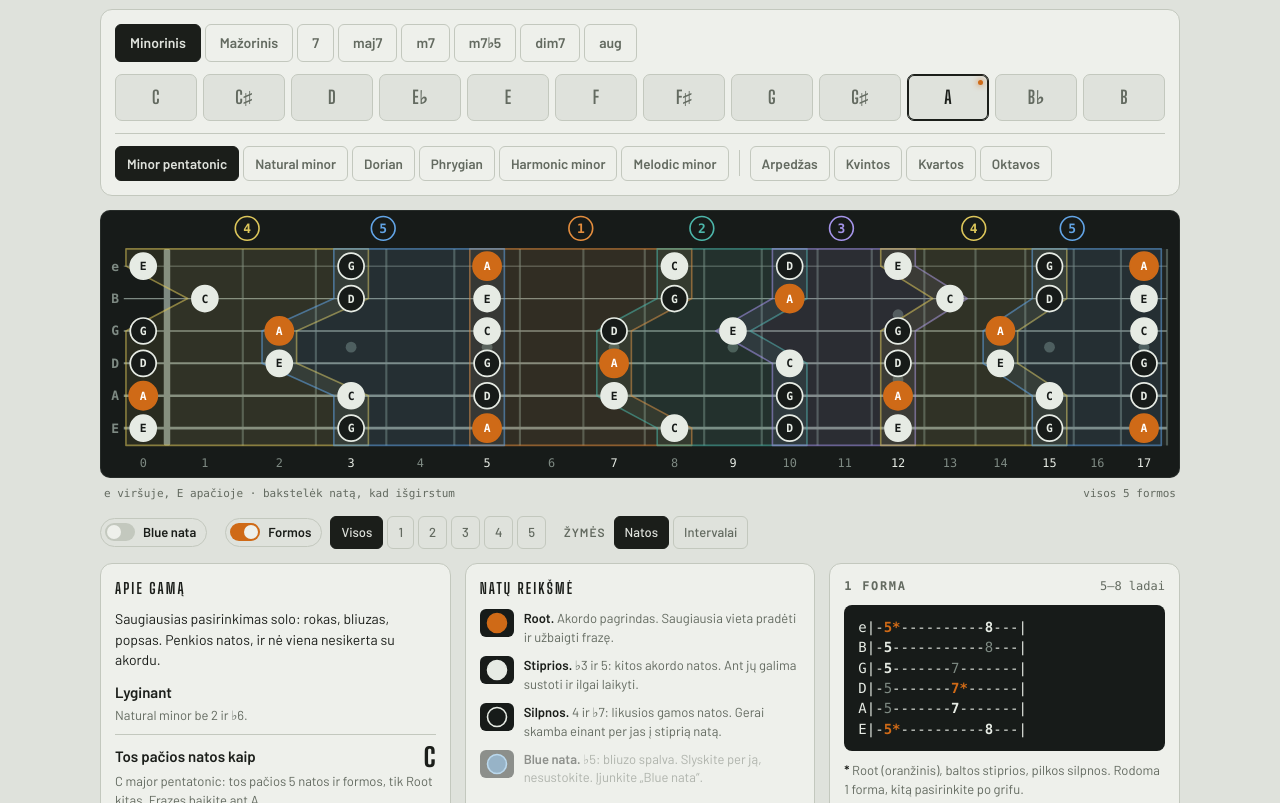
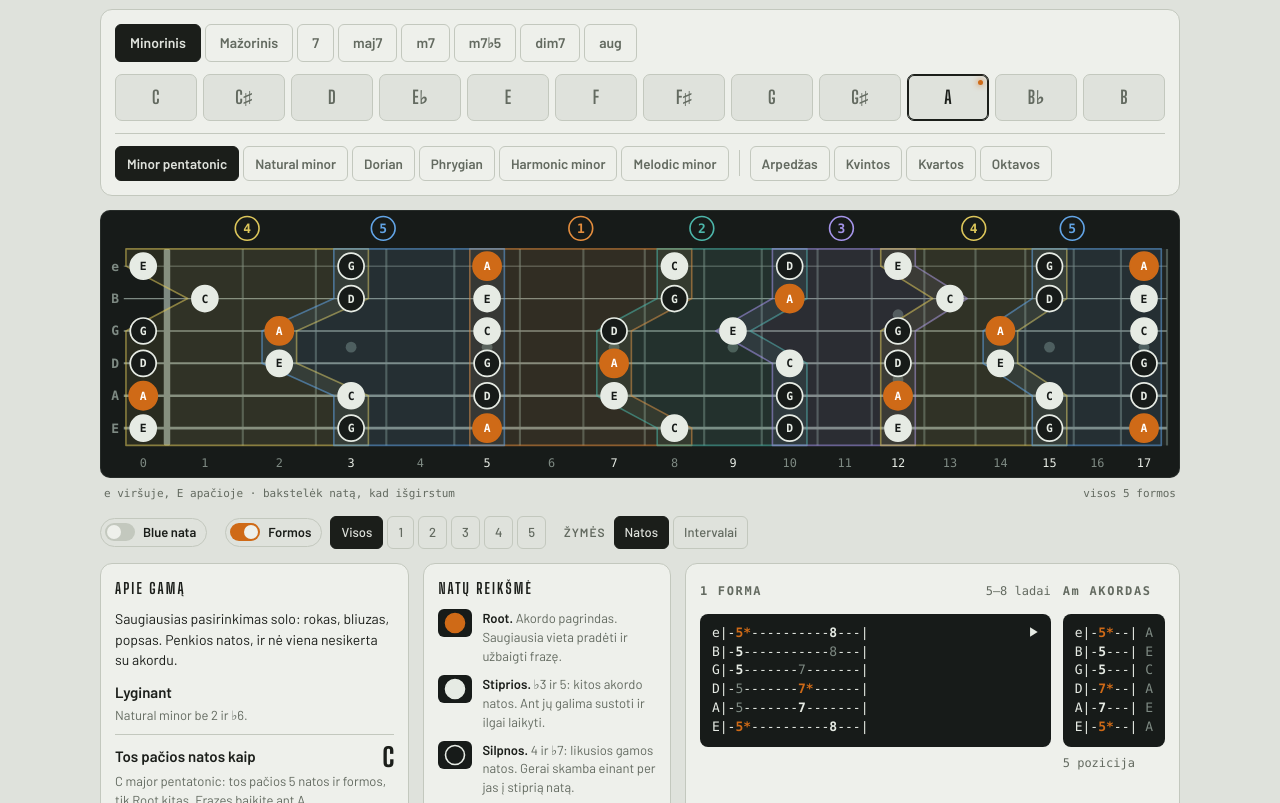
Before and after one commit to zydrunas-str/Solo, a plain HTML site: page index.html in a window 1280 px wide. Shown: the part 104-907 px from the top of the page. Drawn offline with Linux system fonts and the light colour scheme; a web font is replaced by a local one.

Commit message:
Akordas formos pozicijoje, grojimo mygtukas tabulatūros lange
- šalia formos tabulatūros: akordas toje pačioje pozicijoje su natų vardais (parenkamas pagal formos ladus, atviros stygos tik atviruose akorduose)
- pasirinktos formos žymeklis kaip ir kitų: tamsus fonas, spalvotas apvadas
- balta grojimo ikonėlė juodame tabulatūros lange
- išimtas spalvų paaiškinimas po tabulatūra (lieka tik dvigarsiams)
- siauresnė „Natų reikšmė“, platesnė tabulatūros kortelė

Co-Authored-By: Claude Opus 5.5 <noreply@anthropic.com>
Claude-Session: https://claude.ai/code/session_014j4G36mWAbvnjwZAx42Axy

```diff
--- a/index.html
+++ b/index.html
@@ -133,7 +133,7 @@ h1{font-family:var(--font-display);font-weight:800;font-size:30px;letter-spacing
 .blab.b0 circle{stroke:var(--b1)}.blab.b0 text{fill:var(--b1)}.blab.b1 circle{stroke:var(--b2)}.blab.b1 text{fill:var(--b2)}
 .blab.b2 circle{stroke:var(--b3)}.blab.b2 text{fill:var(--b3)}.blab.b3 circle{stroke:var(--b4)}.blab.b3 text{fill:var(--b4)}
 .blab.b4 circle{stroke:var(--b5)}.blab.b4 text{fill:var(--b5)}
-.blab.sel circle{fill:var(--accent);stroke:var(--accent)}.blab.sel text{fill:var(--accent-ink)}
+.blab.sel circle{stroke-width:2.6}
 .note{cursor:pointer}
 .note circle{stroke-width:1.6}
 .note text{font:600 10.5px var(--font-mono);text-anchor:middle;pointer-events:none}
@@ -167,6 +167,8 @@ h1{font-family:var(--font-display);font-weight:800;font-size:30px;letter-spacing
 
 /* cards */
 .cards{display:grid;grid-template-columns:repeat(auto-fit,minmax(290px,1fr));gap:14px;align-items:stretch}
+/* wide screens: the tab card gets more room so the form and the chord sit side by side */
+@media (min-width:1000px){.cards{grid-template-columns:1fr .8fr 1.6fr}}
 .card{background:var(--panel);border:1px solid var(--line);border-radius:12px;padding:14px;display:flex;flex-direction:column;gap:10px;min-width:0}
 .jam{display:flex;flex-direction:column}
 .jrow{display:grid;grid-template-columns:minmax(0,1fr) auto;gap:2px 10px;align-items:center;padding:9px 0;border-top:1px solid var(--line)}
@@ -183,7 +185,8 @@ h1{font-family:var(--font-display);font-weight:800;font-size:30px;letter-spacing
 .legend li.off{opacity:.45}
 .legend b{color:var(--ink);font-weight:600}
 .sw{width:34px;height:28px;border-radius:6px;background:var(--screen);display:block}
-.tabhead{display:flex;justify-content:space-between;align-items:baseline;gap:8px;flex-wrap:wrap}
+.tabhead{display:flex;align-items:center;gap:8px;flex-wrap:wrap;min-height:28px}
+.tabhead .label{margin-right:auto}
 .tabhead span{font-family:var(--font-mono);font-size:12px;color:var(--muted)}
 pre.tab{margin:0;background:var(--screen);color:var(--screen-ink);border-radius:8px;padding:12px 14px;font:500 14px/1.45 var(--font-mono);overflow-x:auto}
 pre.tab .t-root{color:var(--accent);font-weight:600}
@@ -192,14 +195,24 @@ pre.tab .t-weak{color:var(--screen-dim)}
 pre.tab .t-gama{color:var(--screen-dim);opacity:.6}
 pre.tab .t-char{color:var(--n-char-ring);font-weight:600}
 pre.tab .t-blue{color:var(--n-blue-ring)}
-.mini{display:flex;align-items:center;gap:8px;flex-wrap:wrap;border-top:1px solid var(--line);padding-top:10px;margin-top:auto}
-.mini-chord{display:inline-flex;align-items:baseline;gap:8px;margin-right:auto}
-.mini-chord b{font-family:var(--font-display);font-weight:800;font-size:24px;line-height:1}
-.mini-chord span{font-family:var(--font-mono);font-size:12px;font-weight:600;color:var(--muted)}
-.btn.play{width:44px;height:44px;padding:0;justify-content:center;border-radius:50%}
-.btn.play svg{width:18px;height:18px}
-.btn.play .i-stop,.btn.play.on .i-play{display:none}
-.btn.play.on .i-stop{display:block}
+.tabs{display:flex;gap:12px;flex-wrap:wrap;align-items:flex-start}
+.tbox{display:flex;flex-direction:column;gap:8px;min-width:0;flex:1 1 auto}
+.tbox.chordbox{flex:0 0 auto;width:min-content}
+.chordbox .label{white-space:nowrap}
+.cpos{font-family:var(--font-mono);font-size:12px;color:var(--muted)}
+.tbox pre.tab{font-size:13px;padding:10px 12px}
+.label .cn{text-transform:none}
+pre.tab .t-name{color:var(--screen-dim)}
+/* play / stop: a white icon inside the dark tab window */
+.tabwrap{position:relative}
+.tabwrap pre.tab{padding-right:34px}
+.play{position:absolute;top:4px;right:4px;width:28px;height:28px;padding:0;display:grid;place-items:center;border-radius:50%;border:1px solid transparent;background:transparent;color:var(--screen-ink);cursor:pointer}
+.play:hover{border-color:var(--screen-dim)}
+.play:focus-visible{outline:2px solid var(--accent);outline-offset:1px}
+.play svg{width:14px;height:14px;fill:currentColor}
+.play .i-stop,.play.on .i-play{display:none}
+.play.on .i-stop{display:block}
+.play.on{color:var(--accent)}
 .btn.sm{padding:6px 10px;font-size:13px;gap:6px}
 .btn.sm svg{width:13px;height:13px}
 @media (max-width:520px){h1{font-size:26px}.readout{gap:4px 12px}}
@@ -258,13 +271,23 @@ pre.tab .t-blue{color:var(--n-blue-ring)}
       <ul class="legend" id="legend"></ul>
     </section>
     <section class="card">
-      <div class="tabhead"><span class="label" id="tabTitle">1 forma</span><span id="tabRange"></span></div>
-      <pre class="tab" id="tab"></pre>
-      <p class="help" id="tabHelp"></p>
-      <div class="mini">
-        <span class="mini-chord"><b id="miniName">Am</b><span id="miniTones">A C E</span></span>
-        <button class="btn play" id="playForm" aria-label="Groti formą" title="Groti formą"><svg class="i-play" viewBox="0 0 24 24" aria-hidden="true"><path d="M7 4v16l13-8z"/></svg><svg class="i-stop" viewBox="0 0 24 24" aria-hidden="true"><rect x="6" y="6" width="12" height="12" rx="1.5"/></svg></button>
+      <div class="tabs">
+        <div class="tbox">
+          <div class="tabhead">
+            <span class="label" id="tabTitle">1 forma</span><span id="tabRange"></span>
+          </div>
+          <div class="tabwrap">
+            <pre class="tab" id="tab"></pre>
+            <button class="play" id="playForm" aria-label="Groti formą" title="Groti formą"><svg class="i-play" viewBox="0 0 24 24" aria-hidden="true"><path d="M7 4v16l13-8z"/></svg><svg class="i-stop" viewBox="0 0 24 24" aria-hidden="true"><rect x="6" y="6" width="12" height="12" rx="1.5"/></svg></button>
+          </div>
+        </div>
+        <div class="tbox chordbox" id="chordBox">
+          <div class="tabhead"><span class="label" id="chordTitle">Am akordas</span></div>
+          <pre class="tab" id="chordTab"></pre>
+          <span class="cpos" id="chordPos"></span>
+        </div>
       </div>
+      <p class="help" id="tabHelp" hidden></p>
     </section>
   </div>
 </div>
@@ -710,6 +733,7 @@ function drawTab() {
   let rows;
   if (isPair()) {
     $("tabTitle").textContent = `${F.label} stygos`;
+    drawChord(0, 0);
     $("tabRange").textContent = F.pairs.length ? `${F.pairs[0].f1}–${F.pairs[F.pairs.length - 1].f2} ladai` : "";
     rows = SN.map((n, s) => {
       let line = `${n}|-`;
@@ -724,6 +748,7 @@ function drawTab() {
     const notes = formNotes(), lo = Math.min(...notes.map(n => n[1])), hi = Math.max(...notes.map(n => n[1]));
     $("tabTitle").textContent = `${k + 1} forma`;
     $("tabRange").textContent = `${lo}–${hi} ladai`;
+    drawChord(lo, hi);
     rows = SN.map((n, s) => {
       let line = `${n}|-`;
       for (let f = lo; f <= hi; f++) line += notes.some(x => x[0] === s && x[1] === f) ? span(cell(s, f), 4) : "----";
@@ -731,11 +756,72 @@ function drawTab() {
     });
   }
   $("tab").innerHTML = rows.join("\n");
-  const st = SET(), map2 = new Set([...map.values()].map(d => d.c));
-  let key;
-  if (st.kind === "pair") key = "Kiekvienas stulpelis yra vienas dvigarsis: abi natas grokite kartu. <b>*</b> Root.";
-  else key = `<b>*</b> Root (oranžinis), baltos stiprios` + (map2.has("char") ? ", rožinės būdingos" : "") + (map2.has("weak") ? ", pilkos silpnos" : "") + (map2.has("blue") ? ", mėlynos blue nata" : "") + ".";
-  $("tabHelp").innerHTML = formSel() ? key : key + ` Rodoma ${st.kind === "pair" ? "pirmoji stygų pora" : "1 forma"}, kitą pasirinkite po grifu.`;
+  /* only the interval pairs need a word on how to read the tab */
+  const help = $("tabHelp");
+  help.hidden = !isPair();
+  if (isPair()) help.innerHTML = "Kiekvienas stulpelis yra vienas dvigarsis: abi natas grokite kartu. <b>*</b> Root.";
+}
+
+/* The chord in the form's position: every string gets a chord tone inside the form's frets or is muted.
+   Rules: Root in the bass, all chord tones (the 5 may drop out of a four-note chord), at least 4 strings,
+   at most one muted string in the middle, a 4-fret stretch, 4 fingers (a barre counts as one), open strings only up to fret 3.
+   Best = most strings. */
+function chordAt(lo, hi) {
+  const T = chordIvs(), r = S.root, need5 = T.length === 3 || !T.includes(7);
+  for (const w of [0, 1]) {
+    const a = Math.max(0, lo - w), b = Math.min(MAXF, hi + w), opts = [];
+    for (let s = 0; s < 6; s++) {
+      const o = [null];
+      for (let f = a; f <= b; f++) if (T.includes(mod(OPEN[s] + f - r))) o.push(f);
+      if (a > 0 && a <= 2 && T.includes(mod(OPEN[s] - r))) o.push(0);
+      opts.push(o);
+    }
+    let best = null, bestSc = -1e9;
+    const cur = [];
+    const walk = s => {
+      if (s < 0) {
+        const pl = []; for (let i = 5; i >= 0; i--) if (cur[i] != null) pl.push(i);
+        if (pl.length < 4) return;
+        if (mod(OPEN[pl[0]] + cur[pl[0]] - r) !== 0) return;
+        const inner = pl[0] - pl[pl.length - 1] + 1 - pl.length; if (inner > 1) return;
+        const pcs = new Set(pl.map(i => mod(OPEN[i] + cur[i] - r)));
+        const miss = T.filter(t => !pcs.has(t));
+        if (miss.length && (need5 || miss.length > 1 || miss[0] !== 7)) return;
+        const fr = pl.map(i => cur[i]).filter(f => f > 0);
+        const open = fr.length < pl.length;
+        const mn = fr.length ? Math.min(...fr) : 0, span = fr.length ? Math.max(...fr) - mn : 0;
+        if (span > 4) return;
+        if (open && fr.length && Math.max(...fr) > 3) return;          /* open strings only in a real open chord */
+        const atMin = fr.filter(f => f === mn).length;
+        const fingers = open ? fr.length : (atMin > 1 ? 1 : atMin) + fr.length - atMin;
+        if (fingers > 4) return;
+        const sc = pl.length * 3 - inner * 3 - span - (span > 3 ? 3 : 0) - (miss.length ? 2 : 0) + (pl[0] >= 4 ? 1 : 0);
+        if (sc > bestSc) { bestSc = sc; best = cur.slice(); }
+        return;
+      }
+      for (const f of opts[s]) { cur[s] = f; walk(s - 1); }
+    };
+    walk(5);
+    if (best) return best;
+  }
+  return null;
+}
+function drawChord(lo, hi) {
+  const box = $("chordBox");
+  if (isPair()) { box.hidden = true; return; }
+  const v = chordAt(lo, hi);
+  box.hidden = !v;
+  if (!v) return;
+  $("chordTitle").innerHTML = `<span class="cn">${chordName(S.root, S.q)}</span> akordas`;
+  const fr = v.filter(f => f != null && f > 0), open = v.some(f => f === 0);
+  $("chordPos").textContent = open && Math.min(...fr) <= 3 ? "atvira pozicija" : `${Math.min(...fr)} pozicija`;
+  const names = new Map(CH[S.q].tones.map(([i, l, d]) => [i, nameAt(S.root, S.q, i, d || degNum(l))]));
+  $("chordTab").innerHTML = SN.map((n, s) => {
+    const f = v[s];
+    if (f == null) return `${n}|-x---|`;
+    const iv = mod(OPEN[s] + f - S.root), t = f + (iv === 0 ? "*" : "");
+    return `${n}|-<span class="t-${iv === 0 ? "root" : "strong"}">${t}</span>${"-".repeat(4 - t.length)}| <span class="t-name">${names.get(iv)}</span>`;
+  }).join("\n");
 }
 
 /* ---------- controls */
@@ -760,8 +846,6 @@ function drawControls() {
 function drawHead() {
   const st = SET(), r = S.root, q = S.q, map = degMap();
   $("chordName").textContent = chordName(r, q);
-  $("miniName").textContent = chordName(r, q);
-  $("miniTones").textContent = chordNotes().join(" ");
   let notes;
   if (st.kind === "scale") notes = st.deg.map(([i, l, d]) => nameAt(r, q, i, d || degNum(l))).join(" ");
   else if (st.kind === "arp") notes = chordNotes().join(" ");
```
